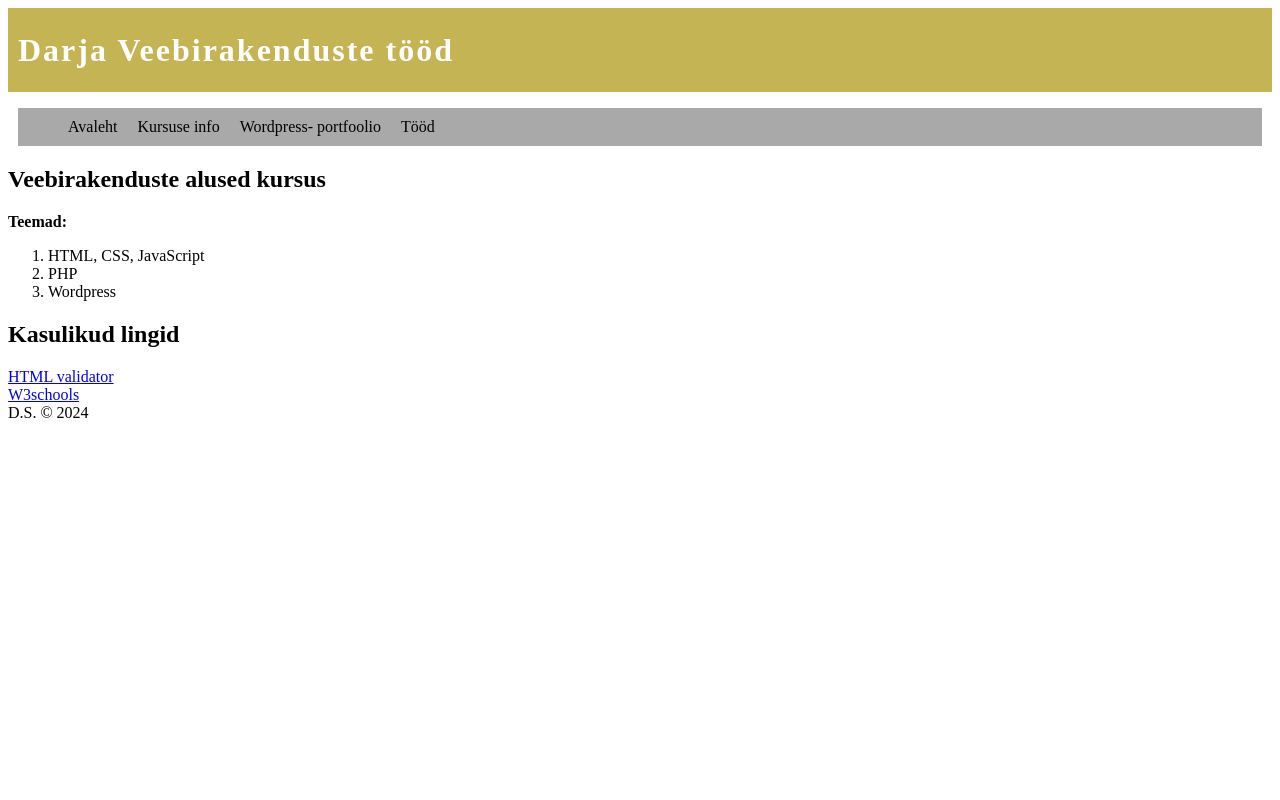
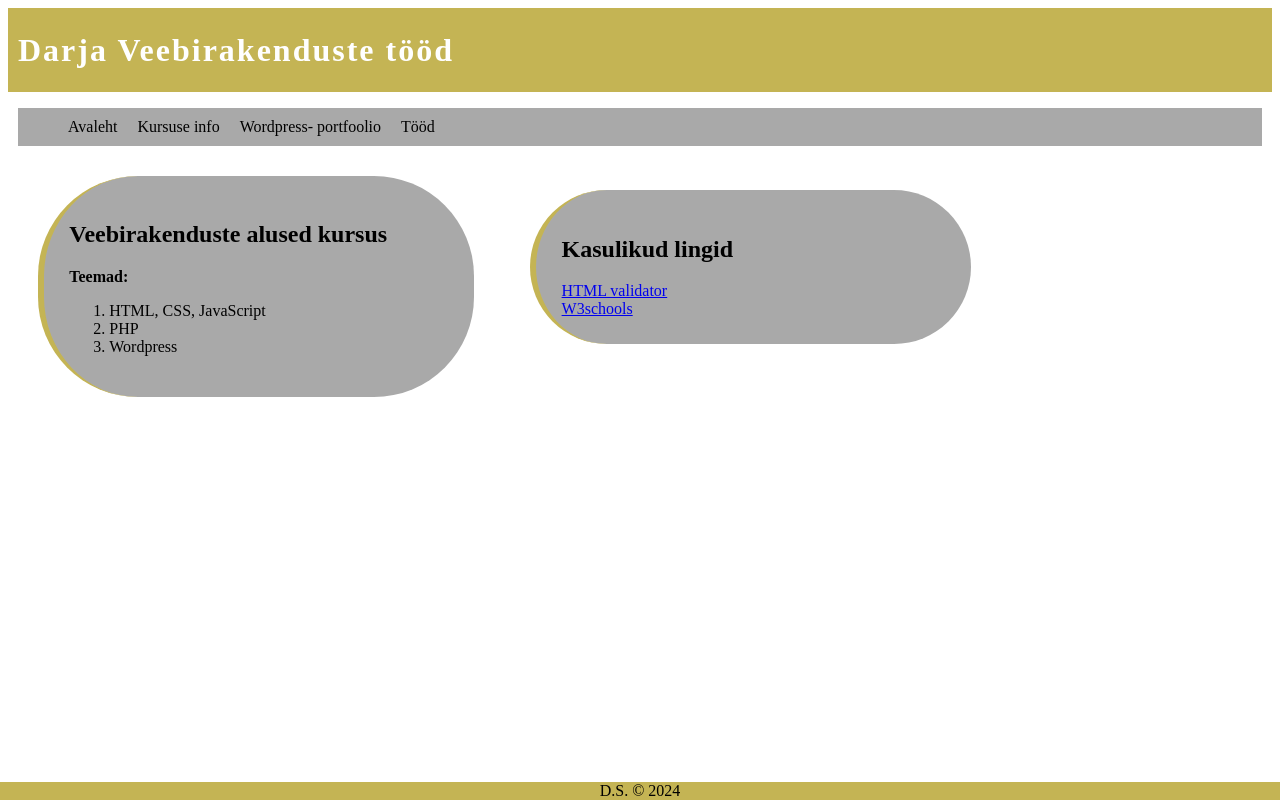
Before and after one commit to 6onosensu/webTARgv23, a PHP site: page /kursus.html in a window 1280 px wide. Run offline with PHP 8.4, Linux system fonts and the light colour scheme.

Commit message:
lisatud id= second + vastav kujundus

```diff
--- a/kursus.html
+++ b/kursus.html
@@ -34,7 +34,7 @@
             </ol>
         </div>
     </section>
-    <section>
+    <section id="second">
         <h2>Kasulikud lingid</h2>
         <div>
             <a href="https://validator.w3.org/">HTML validator</a>
--- a/style/style.css
+++ b/style/style.css
@@ -31,3 +31,25 @@ nav ul {
     list-style-type: none;
     overflow: visible;
 }
+footer {
+    position: fixed;
+    left: 0;
+    bottom: 0;
+    background-color: rgb(196, 180, 84);
+    width: 100%;
+    text-align: center;
+}
+main section {
+    border-left: 6px solid rgb(196, 180, 84);
+    background-color: darkgray;
+    border-radius: 100px;
+    padding: 2%;
+    width: 30%;
+    margin: 30px;
+}
+
+#second {
+    position: absolute;
+    left: 500px;
+    top: 160px;
+}
```
